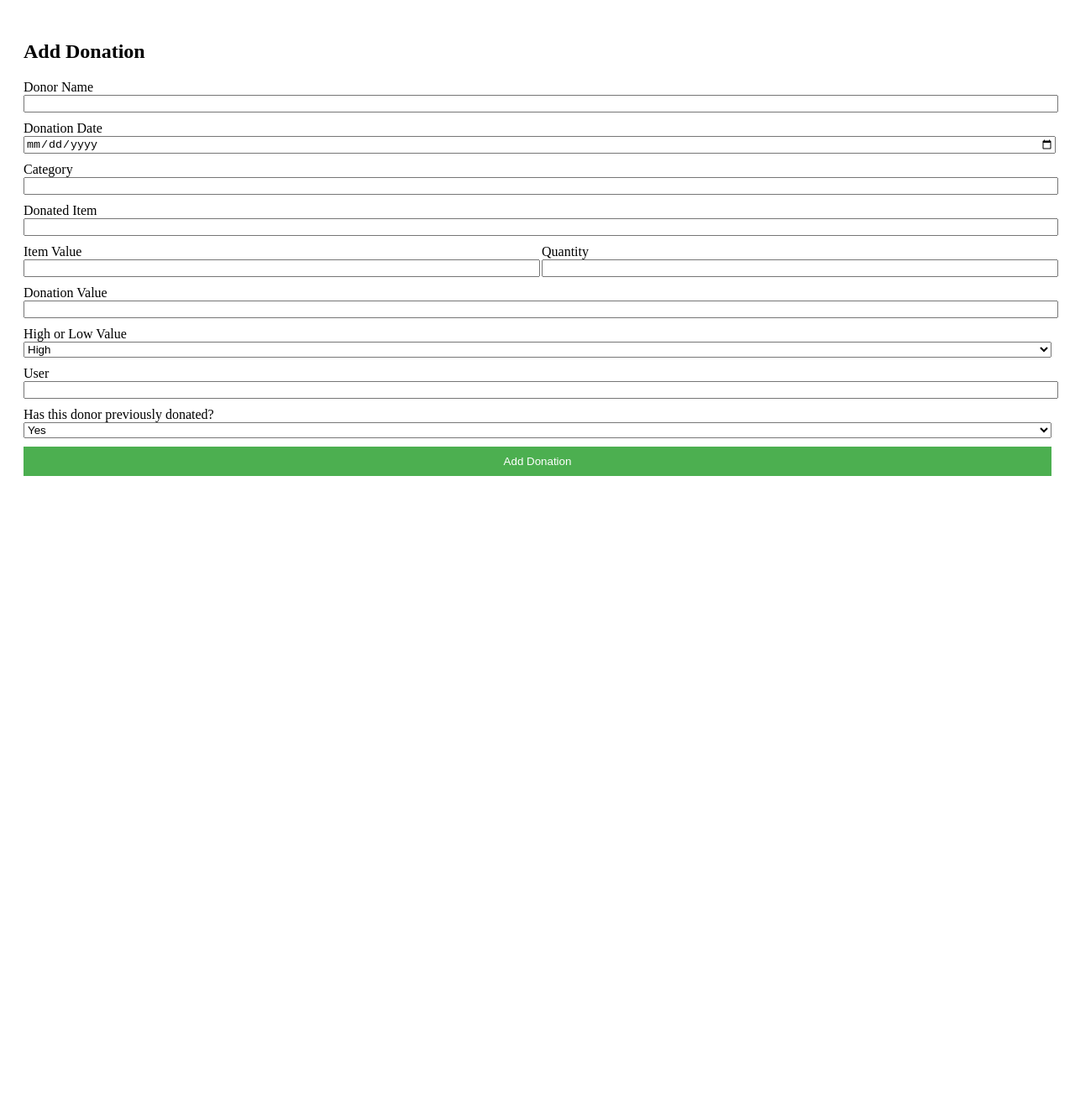
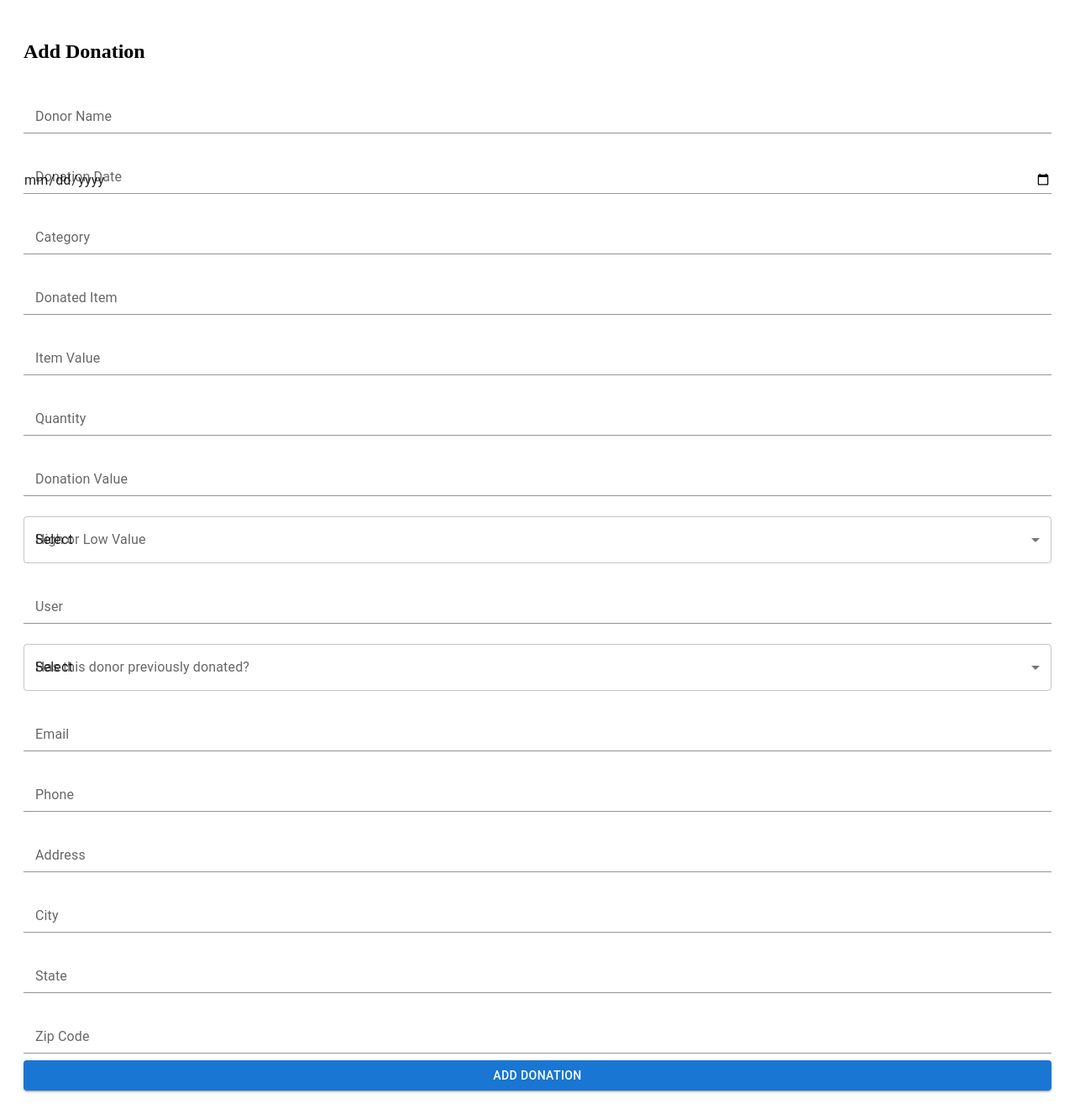
Before and after one commit to hack4impact-utk/mission-of-hope, a Next.js app: page /item/add in a window 1280 px wide. Shown: the whole page at 84% size. Before the commit the page ends 800 px from the top, so only its background shows below. Built offline with nearby package versions, Linux system fonts and the light colour scheme.

Commit message:
refactored to use form controls from mui

```diff
--- a/src/app/item/add/page.tsx
+++ b/src/app/item/add/page.tsx
@@ -1,4 +1,12 @@
 import React from 'react';
+import {
+  FormControl,
+  InputLabel,
+  Input,
+  Button,
+  Select,
+  MenuItem,
+} from '@mui/material';
 import './styles.css'; // Make sure the path is correct
 
 const AddDonationForm = () => {
@@ -6,59 +14,119 @@ const AddDonationForm = () => {
     <div className="form-container">
       <h2>Add Donation</h2>
       <form>
-        <div className="form-group">
-          <label htmlFor="donorName">Donor Name</label>
-          <input type="text" id="donorName" />
-        </div>
-        <div className="form-group">
-          <label htmlFor="donationDate">Donation Date</label>
-          <input type="date" id="donationDate" />
-        </div>
-        <div className="form-group">
-          <label htmlFor="category">Category</label>
-          <input type="text" id="category" />
-        </div>
-        <div className="form-group">
-          <label htmlFor="donatedItem">Donated Item</label>
-          <input type="text" id="donatedItem" />
-        </div>
-        <div className="form-group flex">
-          <div className="flex-item">
-            <label htmlFor="itemValue">Item Value</label>
-            <input type="text" id="itemValue" />
-          </div>
-          <div className="flex-item">
-            <label htmlFor="quantity">Quantity</label>
-            <input type="number" id="quantity" />
-          </div>
-        </div>
-        <div className="form-group">
-          <label htmlFor="donationValue">Donation Value</label>
-          <input type="text" id="donationValue" />
-        </div>
-        <div className="form-group">
-          <label htmlFor="highOrLowValue">High or Low Value</label>
-          <select id="highOrLowValue">
-            <option value="high">High</option>
-            <option value="low">Low</option>
-          </select>
-        </div>
-        <div className="form-group">
-          <label htmlFor="user">User</label>
-          <input type="text" id="user" />
-        </div>
-        <div className="form-group">
-          <label htmlFor="hasDonatedBefore">
+        <FormControl fullWidth margin="normal">
+          <InputLabel htmlFor="donorName">Donor Name</InputLabel>
+          <Input id="donorName" />
+        </FormControl>
+
+        <FormControl fullWidth margin="normal">
+          <InputLabel htmlFor="donationDate">Donation Date</InputLabel>
+          <Input type="date" id="donationDate" />
+        </FormControl>
+
+        <FormControl fullWidth margin="normal">
+          <InputLabel htmlFor="category">Category</InputLabel>
+          <Input id="category" />
+        </FormControl>
+
+        <FormControl fullWidth margin="normal">
+          <InputLabel htmlFor="donatedItem">Donated Item</InputLabel>
+          <Input id="donatedItem" />
+        </FormControl>
+
+        <FormControl fullWidth margin="normal">
+          <InputLabel htmlFor="itemValue">Item Value</InputLabel>
+          <Input id="itemValue" />
+        </FormControl>
+
+        <FormControl fullWidth margin="normal">
+          <InputLabel htmlFor="quantity">Quantity</InputLabel>
+          <Input type="number" id="quantity" />
+        </FormControl>
+
+        <FormControl fullWidth margin="normal">
+          <InputLabel htmlFor="donationValue">Donation Value</InputLabel>
+          <Input id="donationValue" />
+        </FormControl>
+
+        <FormControl fullWidth margin="normal">
+          <InputLabel id="highOrLowValue-label">High or Low Value</InputLabel>
+          <Select
+            labelId="highOrLowValue-label"
+            id="highOrLowValue"
+            displayEmpty
+            value=""
+          >
+            <MenuItem value="" disabled>
+              Select
+            </MenuItem>
+            <MenuItem value="high">High</MenuItem>
+            <MenuItem value="low">Low</MenuItem>
+          </Select>
+        </FormControl>
+
+        <FormControl fullWidth margin="normal">
+          <InputLabel htmlFor="user">User</InputLabel>
+          <Input id="user" />
+        </FormControl>
+
+        <FormControl fullWidth margin="normal">
+          <InputLabel id="hasDonatedBefore-label">
             Has this donor previously donated?
-          </label>
-          <select id="hasDonatedBefore">
-            <option value="yes">Yes</option>
-            <option value="no">No</option>
-          </select>
-        </div>
-        <button type="submit" className="submit-button">
+          </InputLabel>
+          <Select
+            labelId="hasDonatedBefore-label"
+            id="hasDonatedBefore"
+            displayEmpty
+            value=""
+          >
+            <MenuItem value="" disabled>
+              Select
+            </MenuItem>
+            <MenuItem value="yes">Yes</MenuItem>
+            <MenuItem value="no">No</MenuItem>
+          </Select>
+        </FormControl>
+
+        {/* Repeat the FormControl pattern for the new donor fields */}
+        <FormControl fullWidth margin="normal">
+          <InputLabel htmlFor="donorEmail">Email</InputLabel>
+          <Input type="email" id="donorEmail" />
+        </FormControl>
+
+        <FormControl fullWidth margin="normal">
+          <InputLabel htmlFor="donorPhone">Phone</InputLabel>
+          <Input type="tel" id="donorPhone" />
+        </FormControl>
+
+        <FormControl fullWidth margin="normal">
+          <InputLabel htmlFor="donorAddress">Address</InputLabel>
+          <Input id="donorAddress" />
+        </FormControl>
+
+        <FormControl fullWidth margin="normal">
+          <InputLabel htmlFor="donorCity">City</InputLabel>
+          <Input id="donorCity" />
+        </FormControl>
+
+        <FormControl fullWidth margin="normal">
+          <InputLabel htmlFor="donorState">State</InputLabel>
+          <Input id="donorState" />
+        </FormControl>
+
+        <FormControl fullWidth margin="normal">
+          <InputLabel htmlFor="donorZip">Zip Code</InputLabel>
+          <Input id="donorZip" />
+        </FormControl>
+
+        <Button
+          type="submit"
+          variant="contained"
+          color="primary"
+          className="submit-button"
+        >
           Add Donation
-        </button>
+        </Button>
       </form>
     </div>
   );
```
